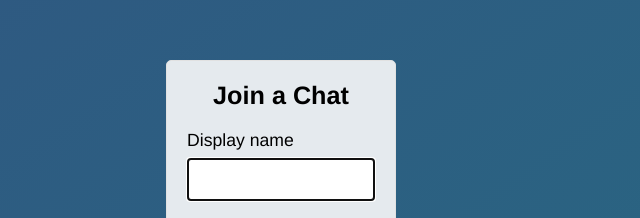
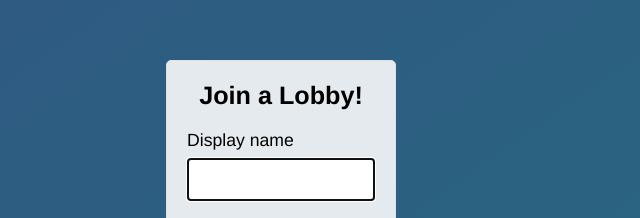
Before and after one commit to Niravpatel129/Socket.IO-Online-Drawing-and-Guess-Game, a website: page public/index.html in a window 1280 px wide. Shown: the part 183-401 px from the top of the page, 359-999 px from the left. Drawn offline with Linux system fonts and the light colour scheme.

Commit message:
minnor changes

```diff
--- a/public/index.html
+++ b/public/index.html
@@ -3,7 +3,7 @@
 
 <head>
   <meta charset="utf-8">
-  <title>Join | ChatApp</title>
+  <title>Nirav's Drawing Game</title>
   <meta name="viewport" content="width=device-width, initial-scale=1, user-scalable=no">
   <link rel="stylesheet" href="/css/styles.css">
 </head>
@@ -12,7 +12,7 @@
   <div class="centered-form__form">
     <form action="/chat.html">
       <div class="form-field">
-        <h3>Join a Chat<h3>
+        <h3>Join a Lobby!<h3>
       </div>
       <div class="form-field">
         <label>Display name</label>
```
